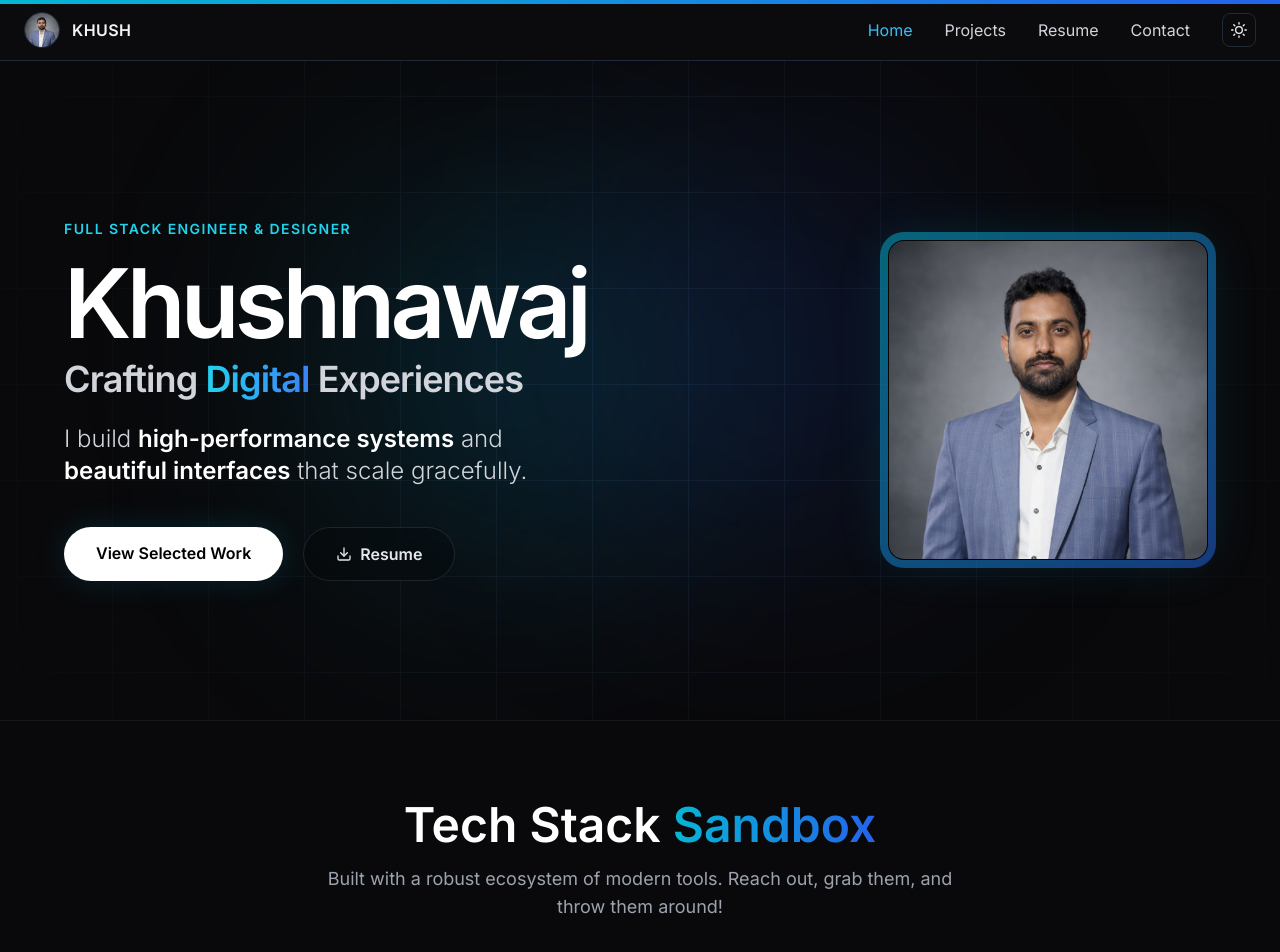
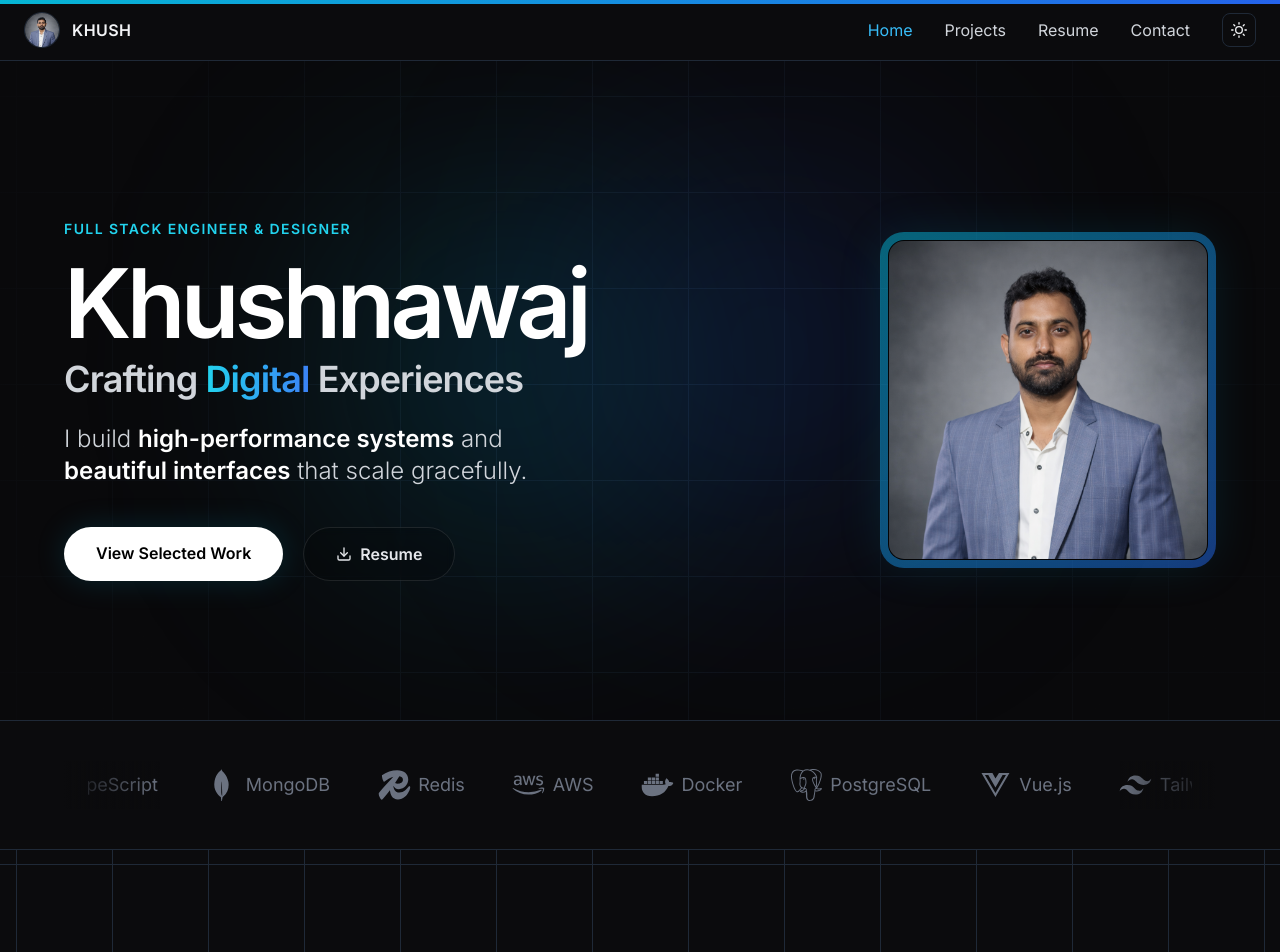
Before and after one commit to khushnawaj/portfolio-latest-2025, a React (Vite) app: page / in a window 1280 px wide. Shown: the top 952 px of the page. Built offline with nearby package versions, Linux system fonts and the light colour scheme.

Commit message:
fix: revert to classic TechMarquee to fix empty div issue

```diff
--- a/src/pages/Home.jsx
+++ b/src/pages/Home.jsx
@@ -5,7 +5,7 @@ import { motion, useScroll, useTransform } from "framer-motion";
 import { useState, useEffect, useRef } from "react";
 import SpotlightCard from "../components/SpotlightCard";
 import Tilt from "../components/Tilt";
-import TechGravity from "../components/TechGravity";
+import TechMarquee from "../components/TechMarquee";
 import SEO from "../components/SEO";
 import ParticleBackground from "../components/ParticleBackground";
 import gsap from "gsap";
@@ -178,8 +178,8 @@ export default function Home() {
         </div>
       </section>
 
-      {/* TECH GRAVITY SANDBOX */}
-      <TechGravity />
+      {/* TECH MARQUEE */}
+      <TechMarquee />
 
       {/* FEATURED PROJECT: NEXUS360 */}
       <section className="max-w-6xl mx-auto px-6 py-32 reveal-up">
```
